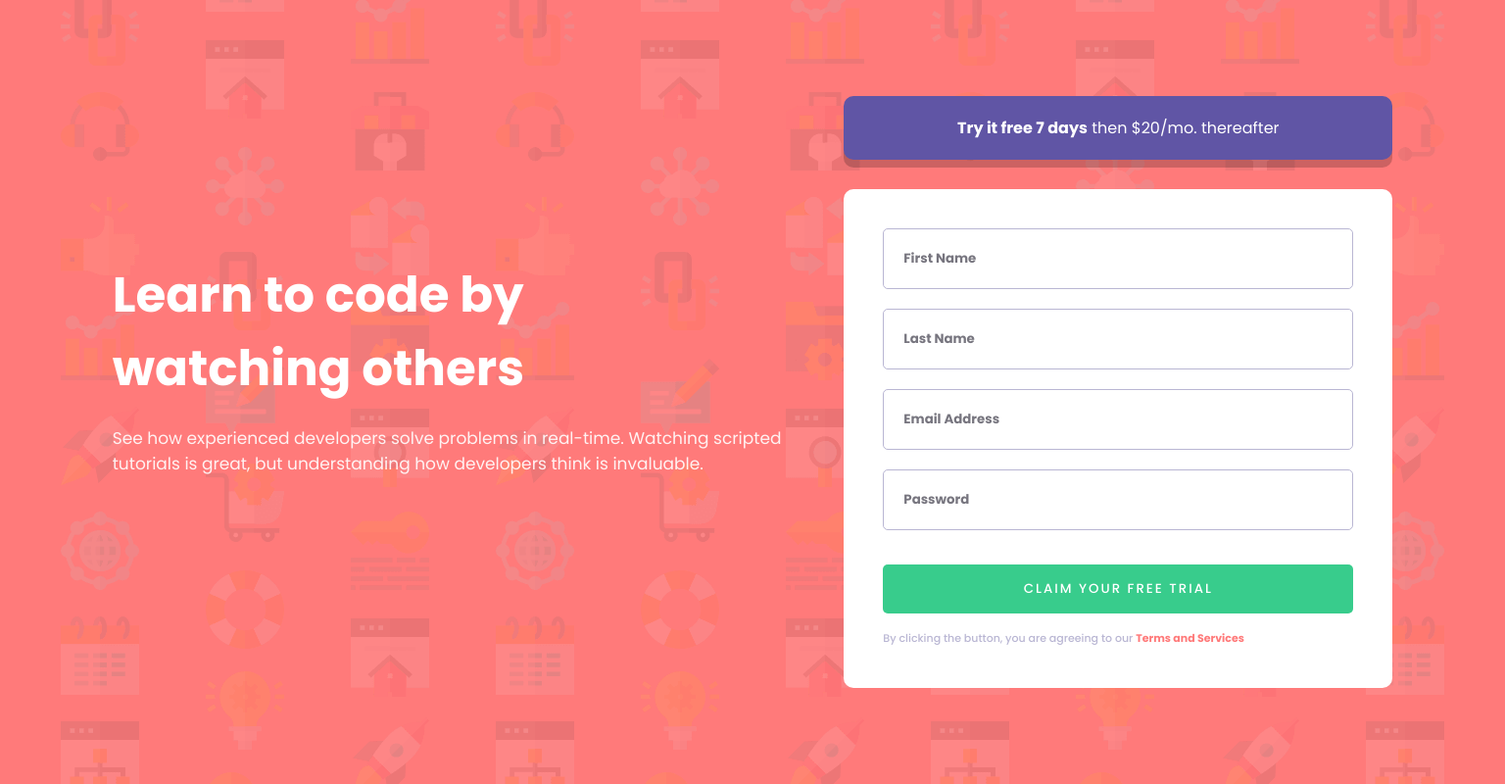
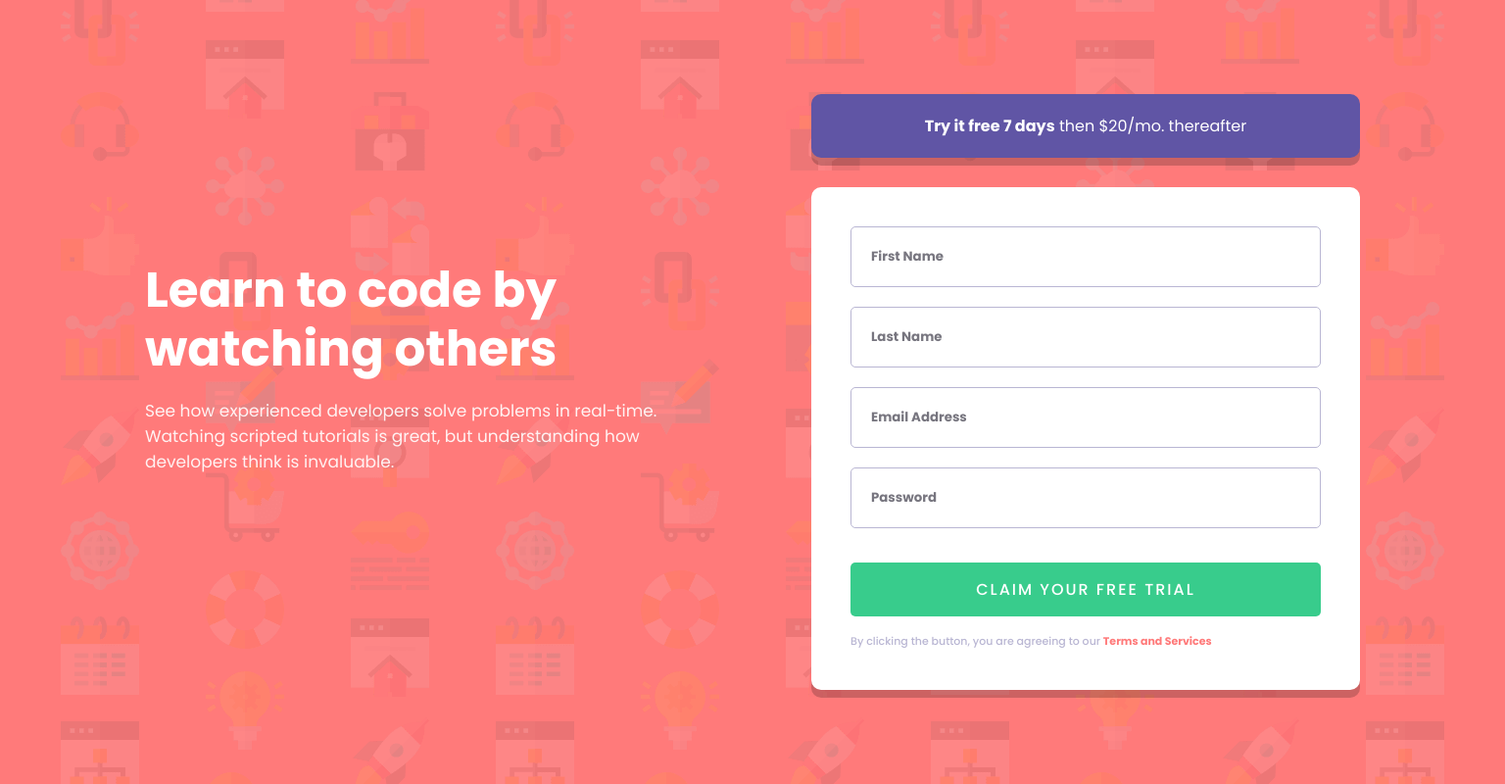
Before and after one commit to danilobandeira29/signup-form, a plain HTML site: page index.html in a window 1536 px wide. Shown: the whole page at 98% size. Drawn offline with Linux system fonts and the light colour scheme.

Commit message:
style: update styles

```diff
--- a/style.css
+++ b/style.css
@@ -27,7 +27,6 @@ html {
 }
 
 body {
-  font-size: 1.6rem;
   font-family: var(--ff-primary);
   min-height: 100vh;
   background: url('./images/bg-intro-mobile.png') no-repeat center;
@@ -38,19 +37,21 @@ input, button {
   font-family: var(--ff-primary);
 }
 
+body, button {
+  font-size: 1.6rem;
+}
+
 button {
   cursor: pointer;
-
 }
 
 .container {
   max-width: 375px;
   margin: 0 auto;
-  padding: 40px 20px;
+  padding: 4rem 2rem;
 }
 
 .container header {
-  text-align: center;
   margin-bottom: 5rem;
 }
 
@@ -68,7 +69,7 @@ button {
 }
 
 .content > section {
-  margin-bottom: 30px;
+  margin-bottom: 3rem;
 }
 
 .content > section button {
@@ -76,15 +77,12 @@ button {
 
   width: 100%;
 
-  font-size: 1.6rem;
-  text-align: center;
-
   background: var(--clr-blue-accent);
   color: var(--clr-white-primary);
 
   border: none;
   border-radius: 10px;
-  padding: 20px;
+  padding: 2rem;
 
 }
 
@@ -110,11 +108,12 @@ button {
 }
 
 .form-container form {
+  position: relative;
   display: flex;
   flex-direction: column;
 
   background: var(--clr-white-primary);
-  padding: 25px;
+  padding: 2.5rem;
   border-radius: 10px;
 }
 
@@ -133,7 +132,6 @@ button {
 
 .form-container form div.error {
   border: 1px solid var(--clr-red-primary);
-  color: var(--clr-red-primary);
 }
 
 .form-container form div.error img {
@@ -156,7 +154,7 @@ button {
   visibility: visible;
   opacity: 1;
   text-align: right;
-  margin: 5px 0 10px;
+  margin: .5rem 0 1rem;
   font-size: 1.2rem;
   color: var(--clr-red-primary);
   font-style: italic;
@@ -165,7 +163,7 @@ button {
 
 .form-container form div input {
   flex: 1;
-  padding: 15px;
+  padding: 1.5rem;
   border: none;
   background: transparent;
   font-weight: var(--fw-semibold);
@@ -182,7 +180,7 @@ button {
 }
 
 .form-container form button {
-  margin: 15px 0;
+  margin: 1.5rem 0;
 
   text-transform: uppercase;
   background: var(--clr-green-primary);
@@ -190,16 +188,21 @@ button {
   font-weight: var(--fw-medium);
   letter-spacing: 2px;
 
-  padding: 15px;
+  padding: 1.5rem;
   border: none;
   border-radius: 5px;
+}
+
+.form-container form .text-small,
+.container header,
+.content > section button {
+  text-align: center;
 }
 
 .form-container form .text-small {
   display: block;
   visibility: visible;
   opacity: 1;
-  text-align: center;
   color: var(--clr-grayishblue-neutral);
   font-size: 1.1rem;
   font-weight: var(--fw-medium);
@@ -228,16 +231,19 @@ button {
   }
 
   header {
-    max-width: 50%;
+    width: 50%;
+    max-width: 600px;
   }
 
   .title-primary {
     font-size: 5rem;
     width: 16ch;
-    text-align: left;
+    line-height: 1.2;
   }
 
-  .title-neutral {
+  .title-primary,
+  .title-neutral,
+  .form-container form .text-small {
     text-align: left;
   }
 
@@ -259,16 +265,22 @@ button {
     right: 2.5rem;
   }
 
-  .content > section button br {
-    display: none;
-  }
-
-  .form-container form .text-small {
-    text-align: left;
-  }
-
+  .content > section button br,
   .form-container form .text-small br {
     display: none;
   }
 
+  .form-container form::after {
+    position: absolute;
+    content: '';
+    width: 100%;
+    bottom: -8px;
+    left: 0;
+    height: 25px;
+    background:var(--clr-black-primary);
+    opacity: .2;
+    z-index: -1;
+    border-radius: 10px;
+  }
+
 }
```
